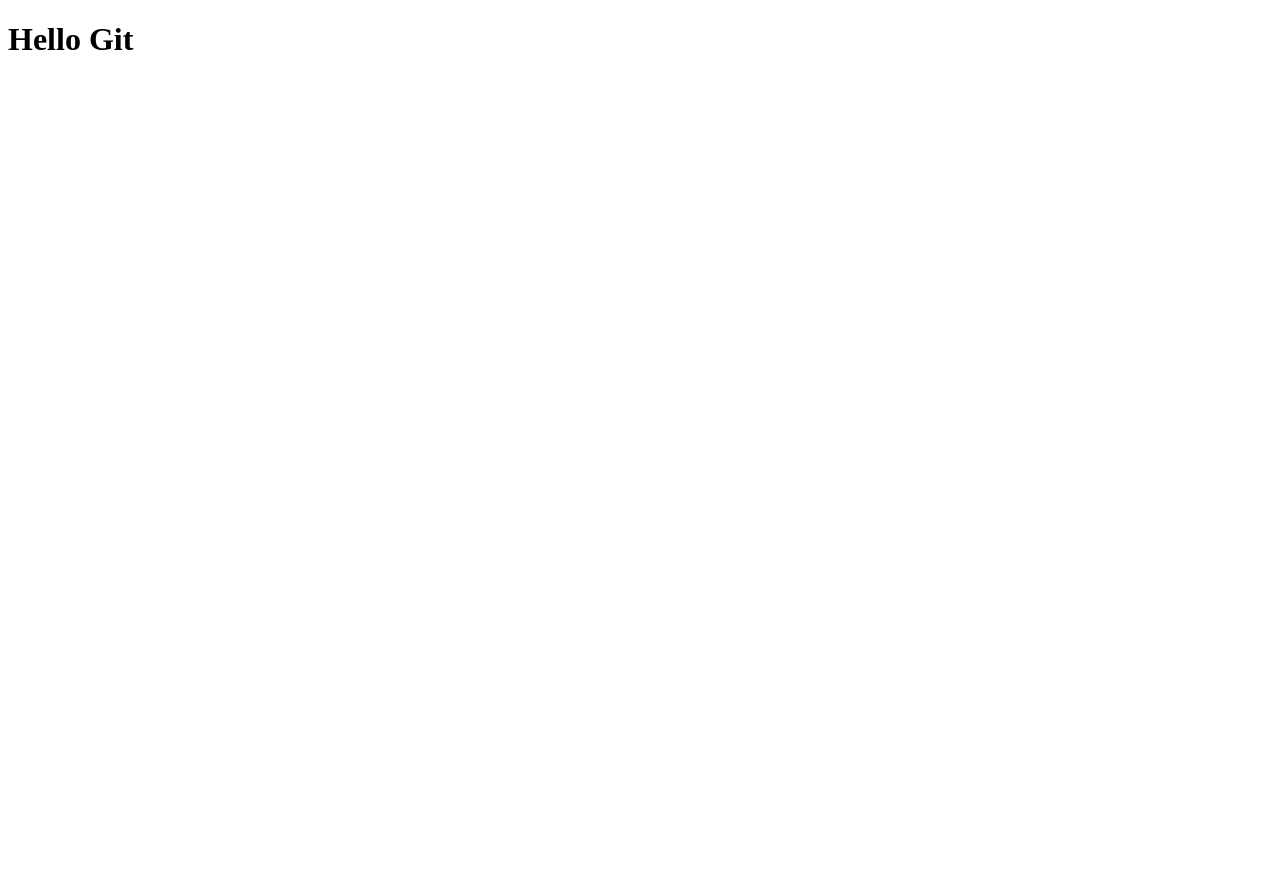
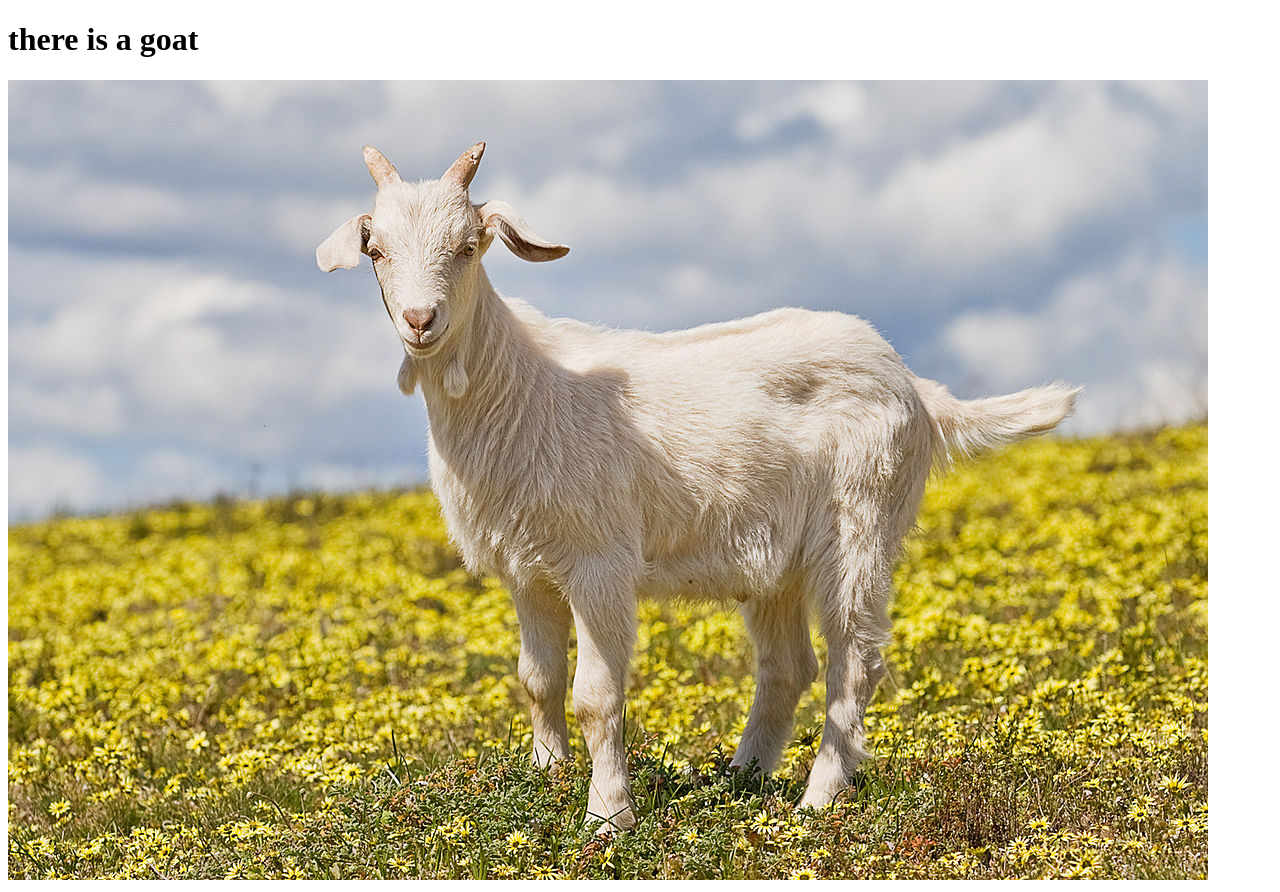
Before and after one commit to rafduchemin/githubsandboxRD, a plain HTML site: page index.html in a window 1280 px wide. Before the commit the page ends 800 px from the top, so only its background shows below. Drawn offline with Linux system fonts and the light colour scheme.

Commit message:
Picture og goat
there is a picture of goat

```diff
--- a/index.html
+++ b/index.html
@@ -7,6 +7,7 @@
     <title>Rafael Duchemin</title>
 </head>
 <body>
-    <h1>Hello Git</h1>
+    <h1>there is a goat</h1>
+    <img src="images/chevre.jpg" alt="chevre">
 </body>
 </html>
```
Also changed, not shown: images/chevre.jpg (added).
